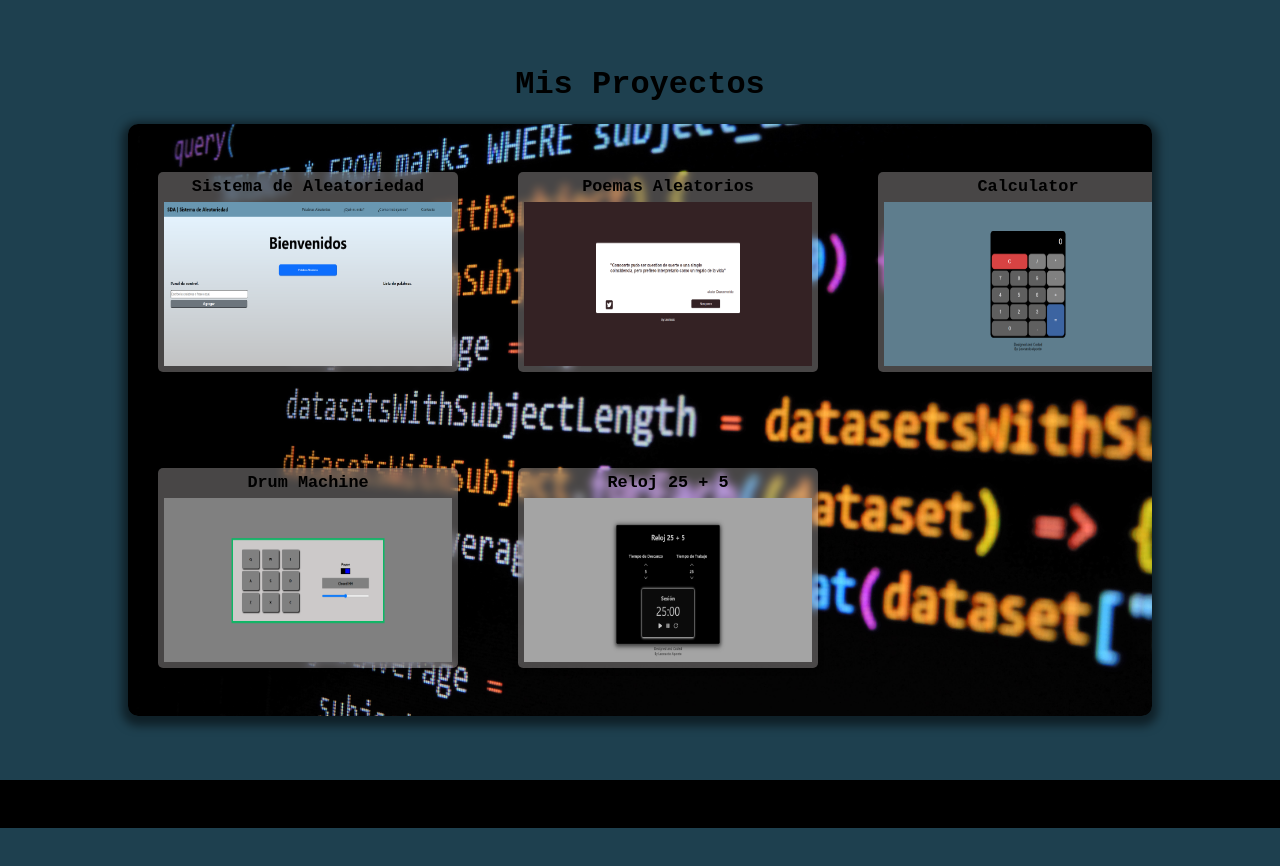
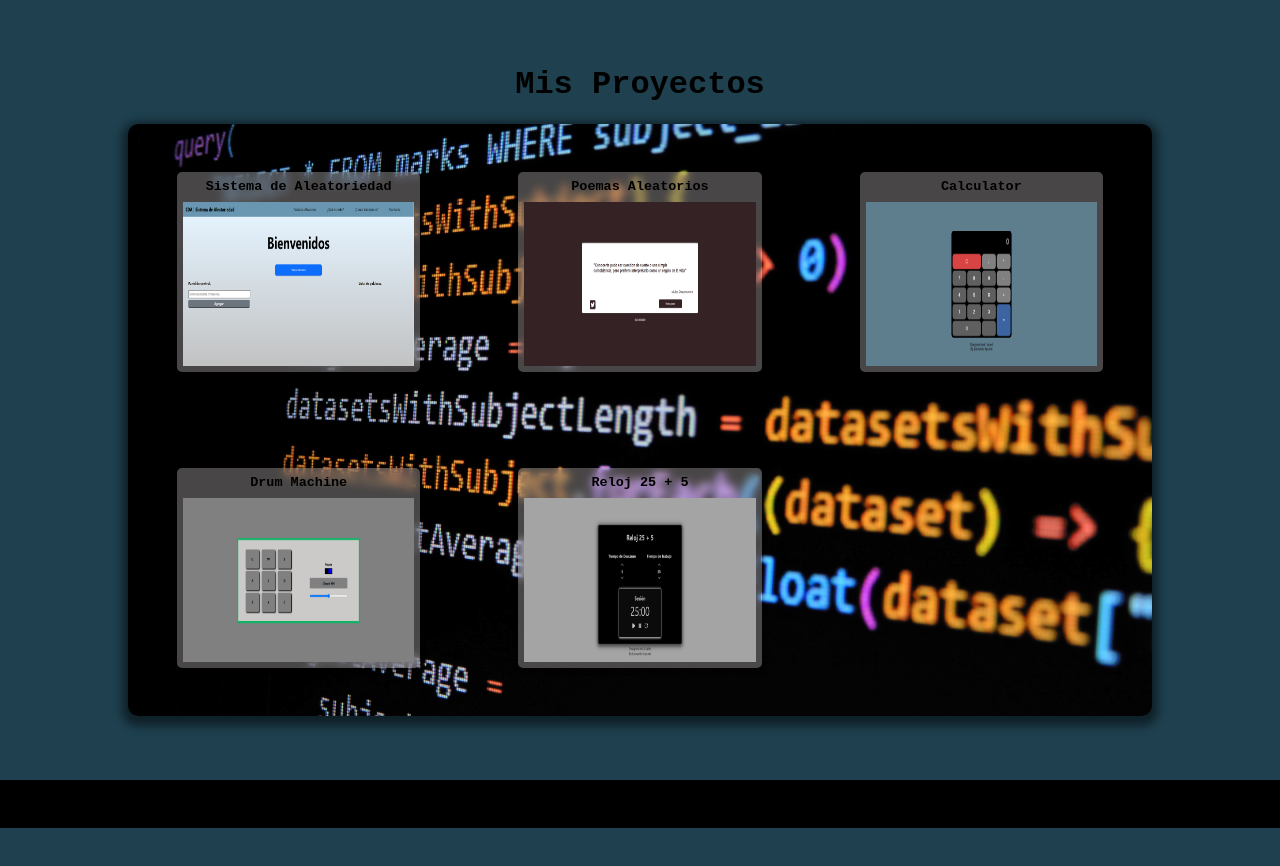
Before and after one commit to Leonardoasd/Portafolio_oficial, a React (Create React App) app: page / in a window 1280 px wide. Shown: the part 820-1686 px from the top of the page. Built offline with nearby package versions, Linux system fonts and the light colour scheme.

Commit message:
new update

```diff
--- a/src/Screens/Proyectos.module.css
+++ b/src/Screens/Proyectos.module.css
@@ -18,11 +18,10 @@
     grid-template-columns: repeat(3, 1fr);
     grid-template-rows: 1fr 1fr;
     place-items: center;
-    overflow-x: auto;
 }
 .proyecto1{
     height: 25vh;
-    width: 300px;
+    width: 19vw;
     background-color: rgba(237, 231, 231, 0.3);
     border-radius: 5px;
     box-shadow: 0px 2px 5px rgba(0, 0, 0, 0.5);
@@ -33,9 +32,10 @@
     justify-content: center;
     transition: width 0.3s ease, height 0.3s ease ;
     margin: 30px;
+    font-size: 1vw;
 }
 .proyecto1:hover{
-    width: 320px;
+    width: 20vw;
     height: 185px;
     cursor: pointer;
     transition: width 0.3s ease-in-out, height 0.3s ease-in-out, box-shadow 0.3s ease ;
@@ -175,6 +175,7 @@
         width: 290px;
         margin-left: 5vw;
         margin-right: 5vw;
+        font-size: 1em;
     }
     .proyecto1:hover{
         height: 160px;
@@ -320,7 +321,7 @@
         width: 55vw;
         margin-left: 10vw;
         margin-right: 5vw;
-
+        font-size: 1em;
     }
     .proyecto1:hover{
         height: 16vh;
```
